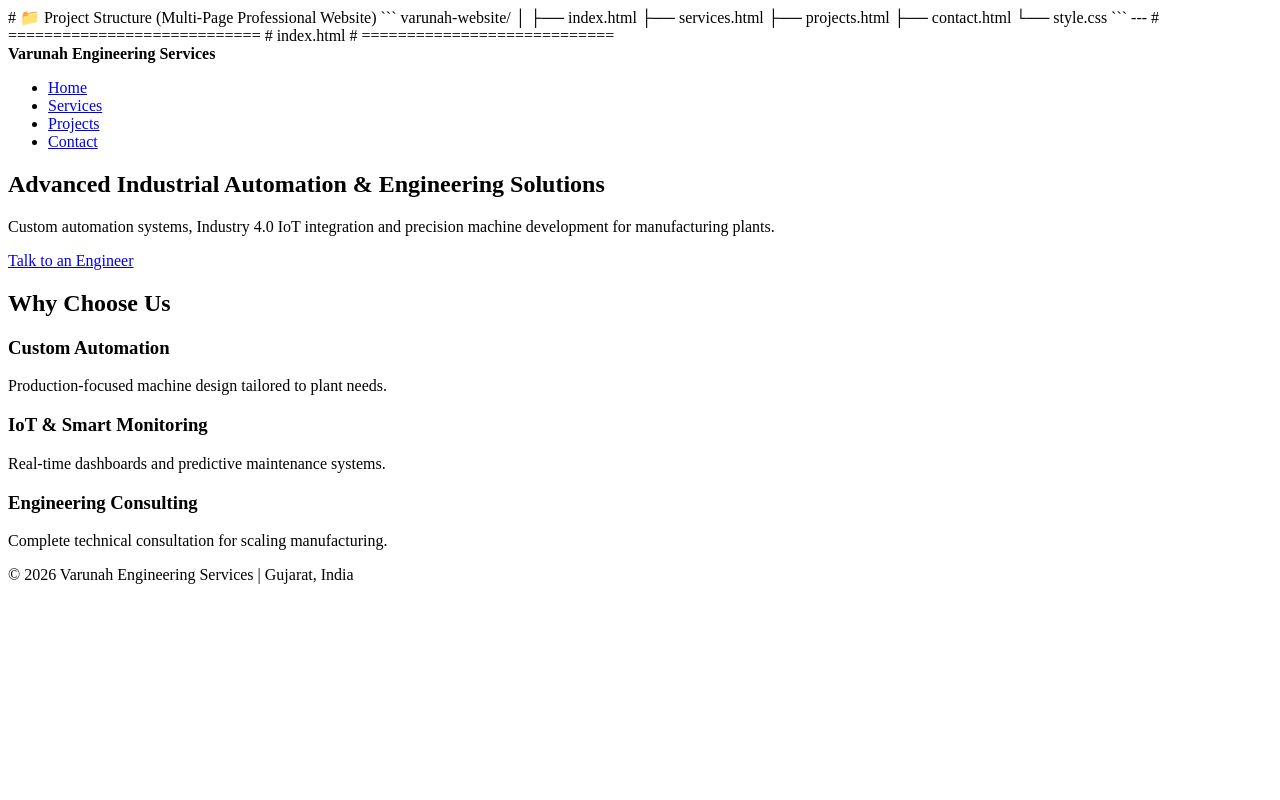
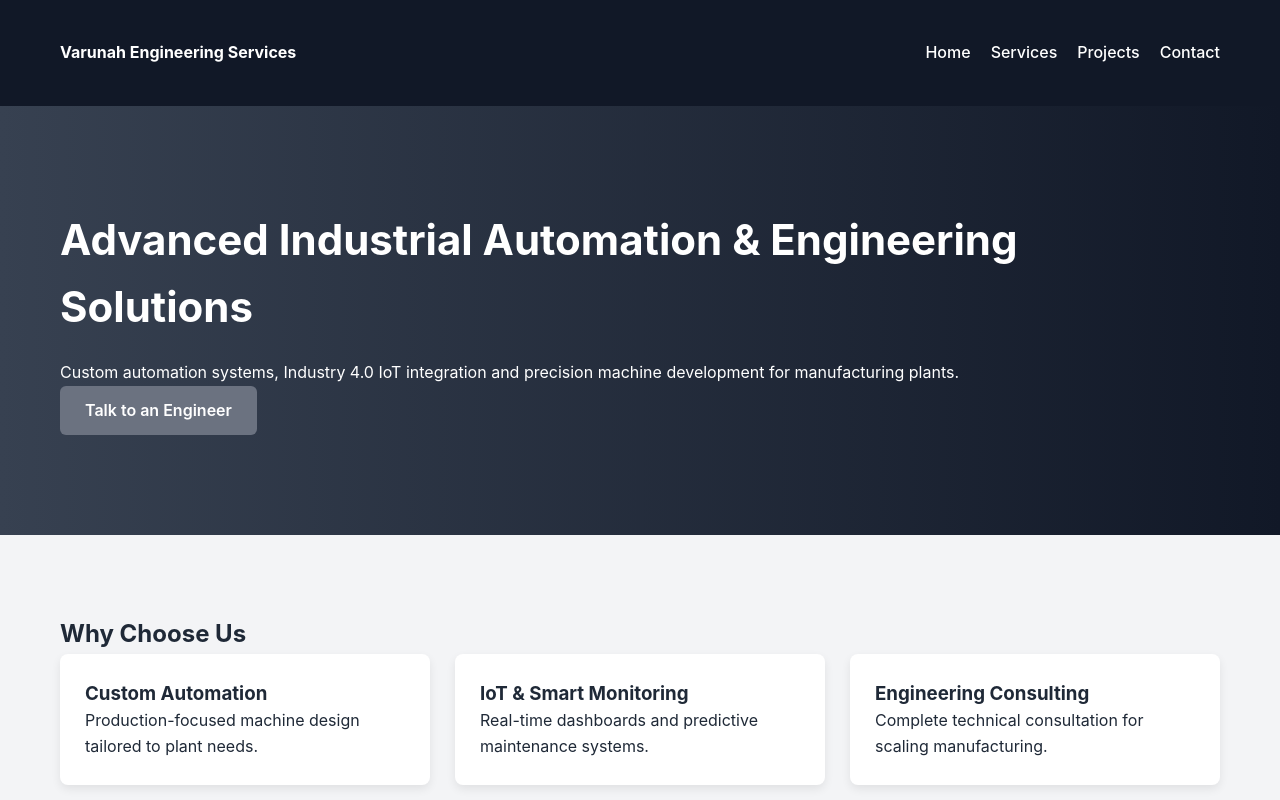
Before and after one commit to varunahservices/ves, a plain HTML site: page index.html in a window 1280 px wide. Shown: the top 800 px of the page. Drawn offline with Linux system fonts and the light colour scheme.

Commit message:
Add files via upload

```diff
--- /dev/null
+++ b/style.css
@@ -0,0 +1,119 @@
+* {
+    margin: 0;
+    padding: 0;
+    box-sizing: border-box;
+    font-family: Inter, sans-serif
+}
+
+body {
+    background: #f3f4f6;
+    color: #1f2937;
+    line-height: 1.6
+}
+
+.container {
+    max-width: 1200px;
+    margin: auto;
+    padding: 20px
+}
+
+header {
+    background: #111827;
+    color: #fff;
+    padding: 20px 0
+}
+
+nav {
+    display: flex;
+    justify-content: space-between;
+    align-items: center
+}
+
+nav ul {
+    display: flex;
+    gap: 20px;
+    list-style: none
+}
+
+nav a {
+    color: #fff;
+    text-decoration: none;
+    font-weight: 500
+}
+
+nav a:hover {
+    color: #9ca3af
+}
+
+.hero {
+    background: linear-gradient(to right, #374151, #111827);
+    color: #fff;
+    padding: 80px 20px
+}
+
+.hero h1 {
+    font-size: 42px;
+    margin-bottom: 20px
+}
+
+.btn {
+    display: inline-block;
+    padding: 12px 25px;
+    background: #6b7280;
+    color: #fff;
+    text-decoration: none;
+    border-radius: 6px;
+    font-weight: 600
+}
+
+.btn:hover {
+    background: #4b5563
+}
+
+.section {
+    padding: 60px 0
+}
+
+.cards {
+    display: grid;
+    grid-template-columns: repeat(auto-fit, minmax(280px, 1fr));
+    gap: 25px
+}
+
+.card {
+    background: #fff;
+    padding: 25px;
+    border-radius: 8px;
+    box-shadow: 0 4px 10px rgba(0, 0, 0, 0.08)
+}
+
+footer {
+    background: #111827;
+    color: #d1d5db;
+    padding: 40px 20px;
+    text-align: center
+}
+
+form input,
+form textarea {
+    width: 100%;
+    padding: 12px;
+    margin-bottom: 15px;
+    border: 1px solid #ccc;
+    border-radius: 6px
+}
+
+form button {
+    border: none;
+    cursor: pointer
+}
+
+@media(max-width:768px) {
+    .hero h1 {
+        font-size: 32px
+    }
+
+    nav ul {
+        flex-direction: column
+    }
+}
```
Also changed, not shown: index.html (+0 -18 lines), projects.html (+0 -4 lines), services.html (+0 -4 lines).
